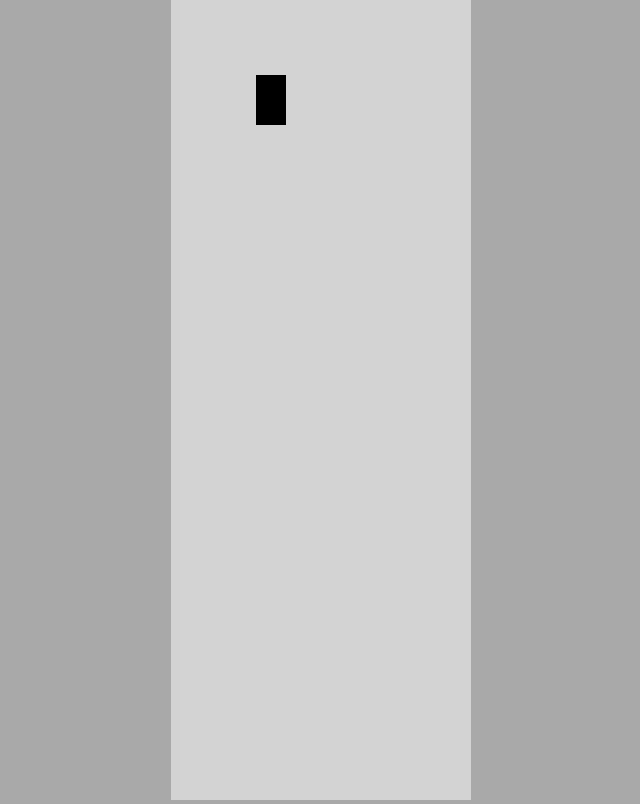
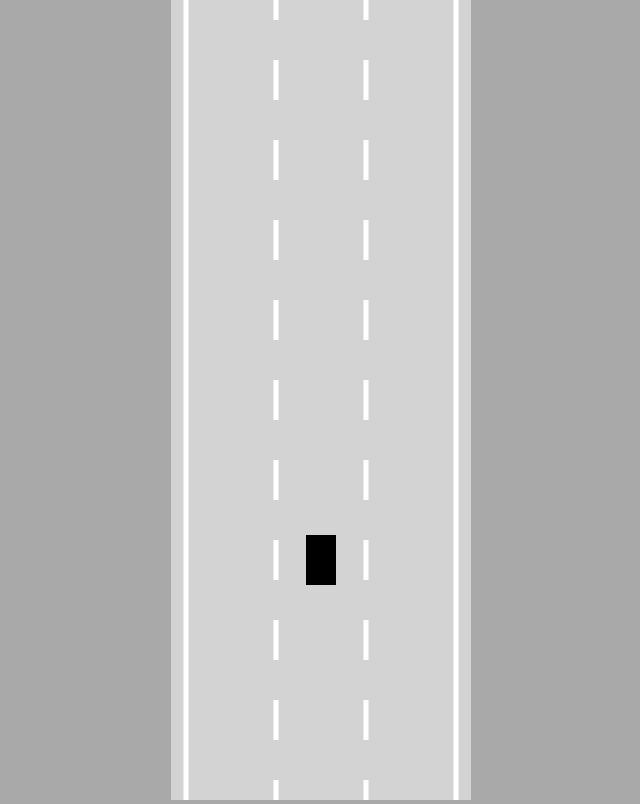
Before and after one commit to ahmed1jilali/SDCarANN, a plain HTML site: page index.html in a window 1280 px wide. Shown: the whole page, without its empty margins (319-959 px from the left). Drawn offline with Linux system fonts and the light colour scheme.

Commit message:
added the road + follow the car

```diff
--- a/index.html
+++ b/index.html
@@ -8,6 +8,8 @@
 
 <body>
   <canvas id="myCanvas"></canvas>
+  <script src="./static/js/utils.js"></script>
+  <script src="./static/js/road.js"></script>
   <script src="./static/js/controls.js"></script>
   <script src="./static/js/car.js"></script>
   <script src="./static/js/main.js"></script>
--- a/static/js/car.js
+++ b/static/js/car.js
@@ -6,8 +6,8 @@ class Car {
     this.height = height;
 
     this.speed = 0;
-    this.acceleration = 0.2;
-    this.maxSpeed = 3;
+    this.acceleration = 0.1;
+    this.maxSpeed = 5;
     this.friction = 0.05;
     this.angle = 0;
 
@@ -26,8 +26,8 @@ class Car {
     if (this.speed > this.maxSpeed) {
       this.speed = this.maxSpeed;
     }
-    if (this.speed < -this.maxSpeed / 2) {
-      this.speed = -this.maxSpeed / 2;
+    if (this.speed < -this.maxSpeed / 3) {
+      this.speed = -this.maxSpeed / 3;
     }
 
     if (this.speed > 0) {
--- a/static/js/main.js
+++ b/static/js/main.js
@@ -2,7 +2,8 @@ const canvas = document.getElementById("myCanvas");
 canvas.clientWidth = 200;
 
 const ctx = canvas.getContext("2d");
-const car = new Car(100, 100, 30, 50);
+const road = new Road(canvas.width / 2, canvas.width * 0.9);
+const car = new Car(road.getLaneCenter(1), 100, 30, 50);
 car.draw(ctx);
 
 animate();
@@ -10,6 +11,14 @@ animate();
 function animate() {
   car.update();
   canvas.height = window.innerHeight;
+
+  //__this_is_to_follow_the_car
+  ctx.save();
+  ctx.translate(0, -car.y + canvas.height * 0.7)
+
+  road.draw(ctx);
   car.draw(ctx);
+
+  ctx.restore();
   requestAnimationFrame(animate);
 }
--- /dev/null
+++ b/static/js/road.js
@@ -0,0 +1,54 @@
+class Road {
+  constructor(x, width, laneCount = 3) {
+    this.x = x;
+    this.width = width;
+    this.laneCount = laneCount;
+    this.left = x - width / 2;
+    this.right = x + width / 2;
+
+    const infinity = 1000000;
+    this.top = -infinity;
+    this.bottom = infinity;
+
+    const topLeft = { x: this.left, y: this.top };
+    const topRight = { x: this.right, y: this.top };
+    const bottomLeft = { x: this.left, y: this.bottom };
+    const bottomRight = { x: this.right, y: this.bottom };
+    this.borders = [
+      [topLeft, bottomLeft],
+      [topRight, bottomRight]
+    ];
+  }
+
+  getLaneCenter(laneIndex) {
+    const lineWidth = this.width / this.laneCount;
+    return this.left + lineWidth / 2 + Math.min(laneIndex, this.laneCount - 1) * lineWidth;
+  }
+
+  draw(ctx) {
+    ctx.lineWidth = 5;
+    ctx.strokeStyle = "white";
+
+    for (let i = 1; i <= this.laneCount - 1; i++) {
+      const x = lerp(
+        this.left,
+        this.right,
+        i / this.laneCount
+      )
+
+      ctx.setLineDash([40, 40]);
+      ctx.beginPath();
+      ctx.moveTo(x, this.top);
+      ctx.lineTo(x, this.bottom)
+      ctx.stroke()
+    }
+    ctx.setLineDash([]);
+    this.borders.forEach(border => {
+      ctx.beginPath();
+      ctx.moveTo(border[0].x, border[0].y);
+      ctx.lineTo(border[1].x, border[1].y);
+      ctx.stroke()
+    });
+
+  }
+}
--- /dev/null
+++ b/static/js/utils.js
@@ -0,0 +1,3 @@
+function lerp(A, B, t) {
+  return A + (B - A) * t;
+}
```
